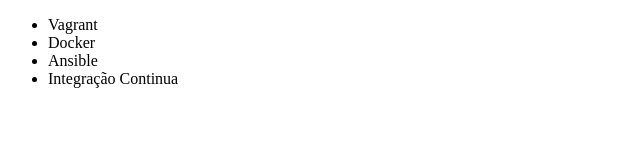
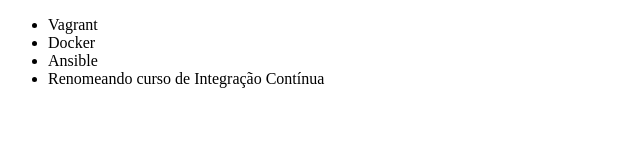
Before and after one commit to marinamuller/marina-git, a plain HTML site: page index.html in a window 1280 px wide. Shown: the whole page, without its empty margins (0-640 px from the left). Drawn offline with Linux system fonts and the light colour scheme.

Commit message:
Renomeando curso de Integração Contínua

```diff
--- a/index.html
+++ b/index.html
@@ -9,7 +9,7 @@
         <li>Vagrant</li>
         <li>Docker</li>
         <li>Ansible</li>
-        <li>Integração Continua</li>
+        <li>Renomeando curso de Integração Contínua</li>
     </ul>
 </body>
 </html>
```
